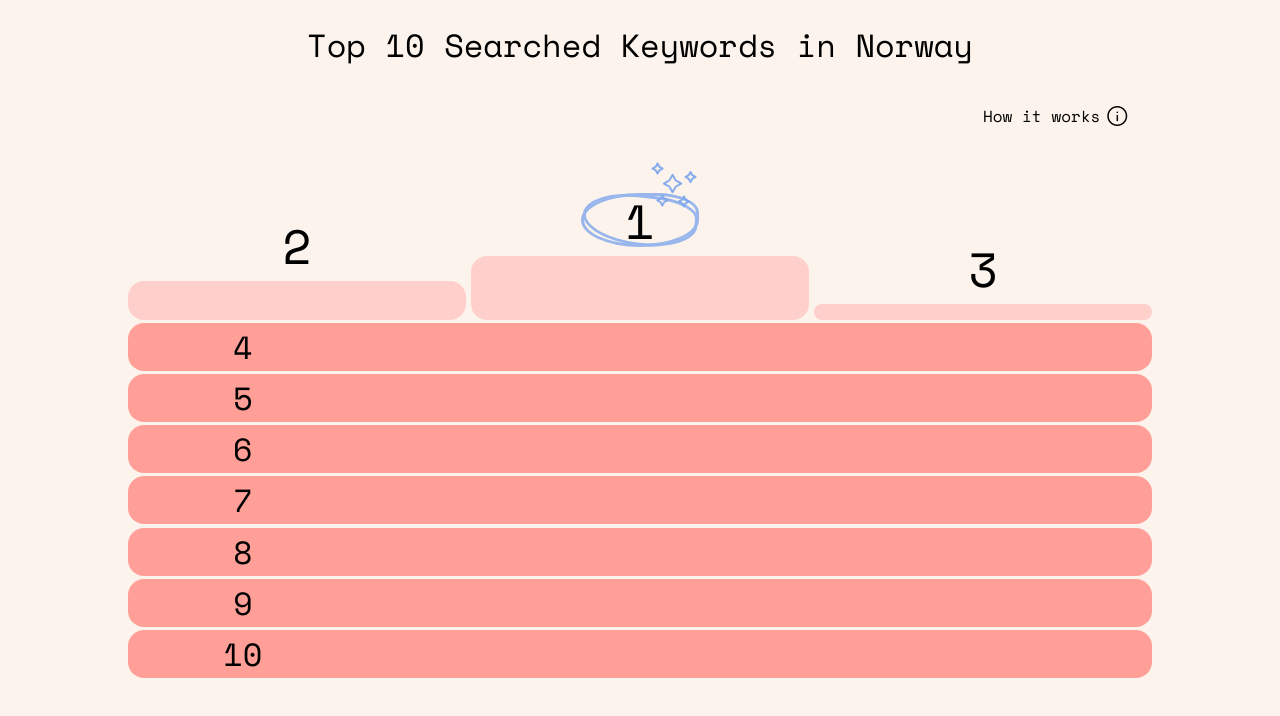
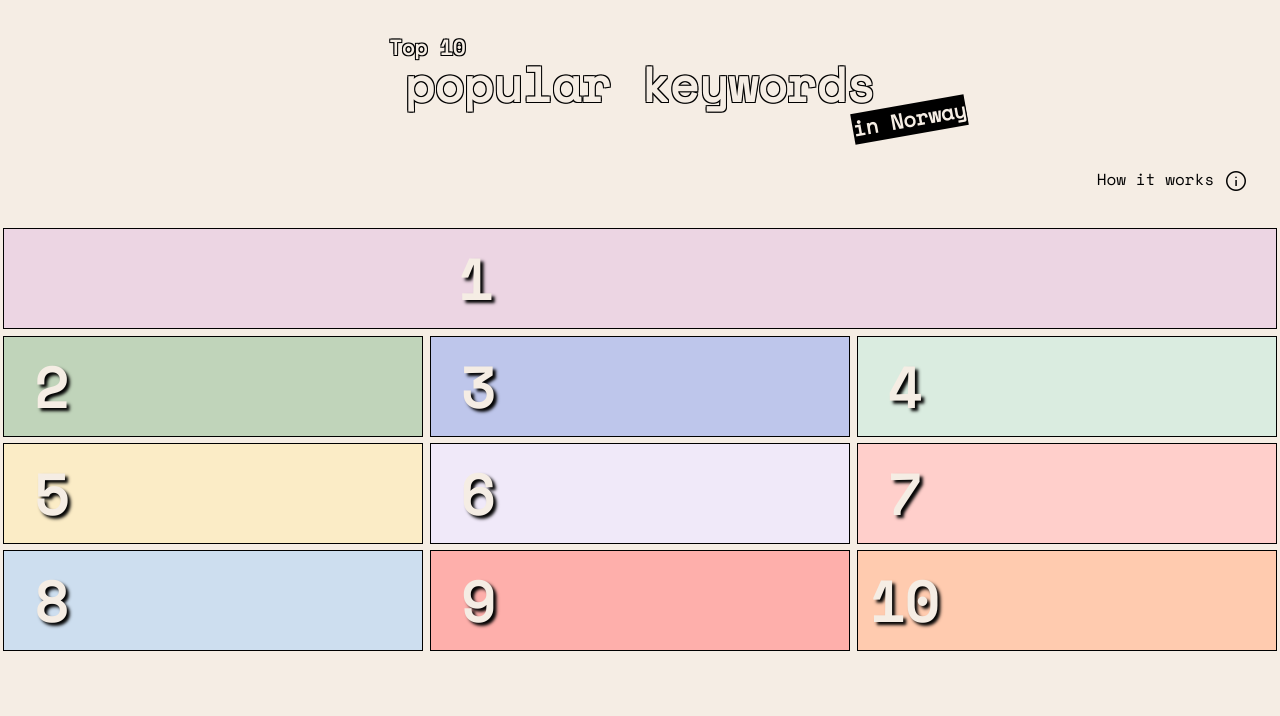
Before and after one commit to sunny-potato/google_trends_rss, a website built with Vite: page index.html in a window 1280 px wide. Built offline with nearby package versions, Linux system fonts and the light colour scheme; no server answers.

Commit message:
updated design & css effects

```diff
--- a/css/style.css
+++ b/css/style.css
@@ -1,12 +1,184 @@
 * {
   margin: 0;
+  padding: 0;
   box-sizing: border-box;
   font-size: 1em;
-  background-color: #fcf4ec;
   font-family: "Space Mono", monospace;
 }
+body {
+  background-color: #f5ede4;
+}
+a {
+  text-decoration: none;
+  background-color: transparent;
+  color: #f5ede4;
+  text-shadow: -1px -1px 0 #000, 1px -1px 0 #000, -1px 1px 0 #000,
+    1px 1px 0 #000;
+}
 
-.headContainer {
+.headerContainer {
+  display: flex;
+  flex-direction: column;
+  align-items: center;
+  padding: 2rem;
+  /* background: lightgreen; */
+}
+.headerTitle::before {
+  content: "Top 10";
+  position: absolute;
+  top: 0;
+  left: 0;
+  font-size: 1.3rem;
+}
+.headerTitle {
+  position: relative;
+  font-size: 3rem;
+  font-weight: 600;
+  color: #f5ede4;
+  text-shadow: -1px -1px 0 #000, 1px -1px 0 #000, -1px 1px 0 #000,
+    1px 1px 0 #000;
+  padding: 1rem;
+}
+.headerTitle::after {
+  content: "in Norway";
+  position: absolute;
+  bottom: 0;
+  right: -15%;
+  transform: rotate(-10deg);
+  background: black;
+  font-size: 1.3rem;
+}
+.headerSubTitle {
+  display: inline-flex;
+  width: 100%;
+  justify-content: space-between;
+  /* align-items: center; */
+  margin-top: 2rem;
+}
+/* .headerDate {
+} */
+.headerTooltip {
+  /* background: lightgoldenrodyellow; */
+  text-align: center;
+  position: relative;
+}
+.tooltipInformation::before {
+  content: "";
+  position: absolute;
+  top: -20%;
+  right: 5%;
+  border-bottom: 1rem solid black;
+  border-right: 0.5rem solid transparent;
+  border-left: 0.5rem solid transparent;
+  /* background: black; */
+}
+.tooltipInformation {
+  display: none;
+  position: absolute;
+  top: 150%;
+  right: -10%;
+  /* transform: translateX(-50%); */
+  width: 300px;
+  padding: 0.1rem;
+  font-size: 0.8rem;
+  border-radius: 0.5rem;
+  background: black;
+  color: white;
+}
+.headerTooltip:hover .tooltipInformation {
+  cursor: help;
+  display: flex;
+}
+.headerTooltip span {
+  /* background: lightgrey; */
+  vertical-align: middle;
+}
+.mainContainer {
+  display: flex;
+  flex-direction: column;
+}
+.rowSection {
+  display: flex;
+}
+.rowSection .rankBox {
+  flex: 1;
+  margin: 0.2rem;
+  border: 1px solid black;
+  display: flex;
+  justify-content: center;
+  align-items: center;
+}
+.rankBox .rankOrder {
+  flex: 1;
+  font-size: 3.5rem;
+  font-weight: 700;
+  text-align: center;
+  padding: 0.5rem;
+  color: #f5ede4;
+  text-shadow: 0.2rem 0.2rem 0.2rem #000;
+}
+.rankBox .rankKeyword {
+  flex: 4;
+  font-size: 2rem;
+  font-weight: 700;
+  padding: 0.5rem;
+  text-align: center;
+}
+.rowSection:nth-child(1) .rankBox > div {
+  display: flex;
+  flex-direction: row;
+  align-items: center;
+  width: 33.3%;
+}
+.rankBox:hover {
+  transform: scale(1.1);
+}
+
+.rowSection:nth-child(1) .rankBox:nth-child(1) {
+  background-color: #ecd5e3;
+}
+.rowSection:nth-child(2) .rankBox:nth-child(1) {
+  background-color: #c0d4ba;
+}
+.rowSection:nth-child(2) .rankBox:nth-child(2) {
+  background-color: #bec6eb;
+}
+.rowSection:nth-child(2) .rankBox:nth-child(3) {
+  background-color: #daece0;
+}
+.rowSection:nth-child(3) .rankBox:nth-child(1) {
+  background-color: #fbecc6;
+}
+.rowSection:nth-child(3) .rankBox:nth-child(2) {
+  background-color: #f0e9f9;
+}
+.rowSection:nth-child(3) .rankBox:nth-child(3) {
+  background-color: #ffcfcb;
+}
+.rowSection:nth-child(4) .rankBox:nth-child(1) {
+  background-color: #cddeef;
+}
+.rowSection:nth-child(4) .rankBox:nth-child(2) {
+  background-color: #feafab;
+}
+.rowSection:nth-child(4) .rankBox:nth-child(3) {
+  background-color: #ffcbaf;
+}
+.material-symbols-outlined {
+  font-variation-settings: "FILL" 0, "wght" 400, "GRAD" 0, "opsz" 48;
+}
+
+/* .rankBox + div {
+  top: 0;
+  left: 0;
+  width: 100%;
+  background-color: transparent;
+  position: absolute;
+  z-index: 1;
+  color: black;
+} */
+
+/*.headContainer {
   display: flex;
   flex-direction: column;
   align-items: center;
@@ -18,8 +190,10 @@
   padding: 1%;
 }
 .title {
-  font-size: 2rem;
+  font-size: 3rem;
+  font-weight: 600;
   text-align: center;
+  background-color: #98b6ec;
 }
 .subTitle {
   display: flex;
@@ -28,9 +202,29 @@
 .noticeInformation {
   display: flex;
   justify-content: end;
+  position: relative;
 }
 .noticeInformation > span {
   padding-left: 0.3rem;
+}
+.noticeInformation > span:nth-child(2) {
+  cursor: help;
+}
+
+.noticeInformation > span:nth-child(3) {
+  background-color: white;
+  position: absolute;
+  right: 0;
+  width: 50%;
+  font-size: 0.8rem;
+  visibility: hidden;
+}
+.noticeInformation > span:nth-child(2):hover + span:nth-child(3) {
+  background-color: #fcf4ec;
+  box-shadow: 1px 1px 0.5px black;
+  border: 1px solid black;
+  display: flex;
+  visibility: visible;
 }
 .contentContainer {
   display: flex;
@@ -55,7 +249,6 @@
   margin-bottom: 1rem;
 }
 
-/*1st -3rd*/
 .topRank > div {
   width: 33%;
   height: 100%;
@@ -63,16 +256,16 @@
 }
 .topRank > div .rankNumber {
   font-size: 3rem;
+  color: #ff9f97;
 }
 
 .topRank > div .rankKeyword {
   font-size: 2rem;
   background-color: #ffcfcb;
-  border-radius: 1rem;
 }
 .topRank > div a {
   background-color: #ffcfcb;
-  color: black;
+  color: #fcf4ec;
 }
 .rank.first > .rankNumber {
   position: relative;
@@ -103,7 +296,7 @@
 .rank.first {
   position: relative;
 }
-.startImage {
+.starImage {
   position: absolute;
   background-color: transparent;
   width: 3rem;
@@ -112,9 +305,9 @@
   transform: translate(-50%, -50%);
   filter: invert(60%) sepia(72%) saturate(348%) hue-rotate(185deg)
     brightness(96%) contrast(93%);
-  /*filter from css filter generator */
   z-index: 1;
 }
+
 .rankKeyword.first {
   padding: 2rem 0;
 }
@@ -125,14 +318,12 @@
   padding: 0.5rem 0;
 }
 
-/* 4th - 10th */
 .restRank .rank {
   display: flex;
   flex-direction: row;
   align-items: center;
   width: 100%;
   margin: 0.2rem 0;
-  border-radius: 1rem;
   background-color: #ff9f97;
 }
 .restRank .rank .rankNumber {
@@ -150,11 +341,9 @@
 }
 .restRank .rank a {
   background-color: #ff9f97;
-  color: #000;
+  color: #fcf4ec;
 }
 
 .material-symbols-outlined {
   font-variation-settings: "FILL" 0, "wght" 400, "GRAD" 0, "opsz" 48;
-}
-
-/*MEDIA QUERY*/
+} */
--- a/index.html
+++ b/index.html
@@ -15,70 +15,74 @@
 
   <body>
     <div class="pageContainer">
-      <div class="headContainer">
-        <div class="title">Top 10 Searched Keywords in Norway</div>
-        <div class="subTitle">
-          <div class="date"></div>
-          <div class="noticeInformation">
-            <span>How it works</span>
+      <header class="headerContainer">
+        <div class="headerTitle">popular keywords
+        </div>
+        <div class="headerSubTitle">
+          <div class="headerDate"></div>
+          <div class="headerTooltip">
+            How it works
             <span class="material-symbols-outlined">
               info
             </span>
-          </div>
-        </div>
-
-
-      </div>
-      <div class="contentContainer">
-        <div class="topRank">
-          <div class="rank second">
-            <div class="rankNumber">2</div>
-            <div class="rankKeyword second"></div>
-          </div>
-          <div class="rank first">
-            <img class="startImage" src="./image/stars.png" alt="stars"></img>
-            <div class="rankNumber">1 </div>
-            <div class="rankKeyword first"></div>
-          </div>
-          <div class="rank third">
-            <div>
-              <div class="rankNumber">3</div>
-              <div class="rankKeyword third"></div>
+            <div class="tooltipInformation">The data from Goolge trends is updated when this page is loaded/reloaded
             </div>
           </div>
         </div>
-        <div class="restRank">
-          <div class="rank fourth">
-            <div class="rankNumber">4</div>
+      </header>
+    </div>
+    <main class="mainContainer">
+      <div class="rowSection">
+        <div class="rankBox">
+          <div>
+            <div class="rankOrder">1</div>
+            <div class="rankKeyword first"></div>
+          </div>
+        </div>
+      </div>
+      <div class="rowSection">
+        <div class="rankBox">
+          <div class="rankOrder">2</div>
+          <div class="rankKeyword second"></div>
+        </div>
+        <div class="rankBox">
+          <div class="rankOrder">3</div>
+          <div class="rankKeyword third"></div>
+        </div>
+        <div class="rankBox">
+          <div class="rankOrder">4</div>
           <div class="rankKeyword fourth"></div>
         </div>
-          <div class="rank fifth">
-            <div class="rankNumber">5</div>
+      </div>
+      <div class="rowSection">
+        <div class="rankBox">
+          <div class="rankOrder">5</div>
           <div class="rankKeyword fifth"></div>
         </div>
-          <div class="rank sixth">
-            <div class="rankNumber">6</div>
+        <div class="rankBox">
+          <div class="rankOrder">6</div>
           <div class="rankKeyword sixth"></div>
         </div>
-          <div class="rank seventh">
-            <div class="rankNumber">7</div>
+        <div class="rankBox">
+          <div class="rankOrder">7</div>
           <div class="rankKeyword seventh"></div>
         </div>
-          <div class="rank eighth">
-            <div class="rankNumber">8</div>
+      </div>
+      <div class="rowSection">
+        <div class="rankBox">
+          <div class="rankOrder">8</div>
           <div class="rankKeyword eighth"></div>
         </div>
-          <div class="rank ninth">
-            <div class="rankNumber">9</div>
+        <div class="rankBox">
+          <div class="rankOrder">9</div>
           <div class="rankKeyword ninth"></div>
         </div>
-          <div class="rank tenth">
-            <div class="rankNumber">10</div>
+        <div class="rankBox">
+          <div class="rankOrder">10</div>
           <div class="rankKeyword tenth"></div>
         </div>
       </div>
-      </div>
-    </div>
+    </main>
   </body>
   <script type="module" src="/js/main.js"></script>
 
--- a/js/fetchRSS.js
+++ b/js/fetchRSS.js
@@ -6,6 +6,7 @@
   // convert RSS into JSON
   // https://rss2json.com/#rss_url=https%3A%2F%2Fwww.reddit.com%2Fr%2Fgifs.rss
   const rss_json = `https://api.rss2json.com/v1/api.json?rss_url=${rss_url}`;
+
   try {
     const response = await fetch(rss_json); // fetch return promise
     const data = await response.json();
--- a/js/main.js
+++ b/js/main.js
@@ -1,9 +1,9 @@
 import "../css/style.css";
 import { fetchRSS } from "./fetchRSS";
 let data = await fetchRSS();
-const feedTitle = data.feed.title;
+console.log(data);
+// const feedTitle = data.feed.title;
 const dataRank = data.items; // title, pubDate, link
-// console.log(dataRank.pubDate);
 const rankList = [
   "first",
   "second",
@@ -17,12 +17,6 @@
   "tenth",
 ];
 
-// for (let i = 0; i < rankList.length; i++) {
-//   document.querySelector(`.rank .${rankList[i]}`).innerHTML = dataRank[i].title;
-// document.querySelector(`.rank.${rankList[i]} .rankKeyword`).innerHTML =
-//   dataRank[i].title;
-// }
-
 for (let i = 0; i < rankList.length; i++) {
   const link = document.createElement("a");
   const linkName = document.createTextNode(`${dataRank[i].title}`);
@@ -34,8 +28,6 @@
   link.setAttribute("target", "_blank");
   const parentDiv = document.querySelector(`.rankKeyword.${rankList[i]}`);
   parentDiv.appendChild(link);
-
-  // console.log(link);
 }
 
 // get date
@@ -44,11 +36,12 @@
 for (let i = 0; i < dataRank.length; i++) {
   const getDate = dataRank[i].pubDate.split(" ");
   const currentDate = Number(getDate[0].slice(8, 10));
-  // console.log(getDate[0]);
+  console.log(getDate[0]);
   if (todaysDate < currentDate) {
     todaysDate = currentDate;
     getToday = getDate[0];
   }
 }
-document.querySelector(".date").innerHTML = `Date : ${getToday}`;
-// console.log(todaysDate, getToday);
+document.querySelector(
+  ".headerDate"
+).innerHTML = `The latest update : ${getToday} `;
```
Also changed, not shown: image/stars.png (deleted). Lines whose indentation alone changed are shown as unchanged.
